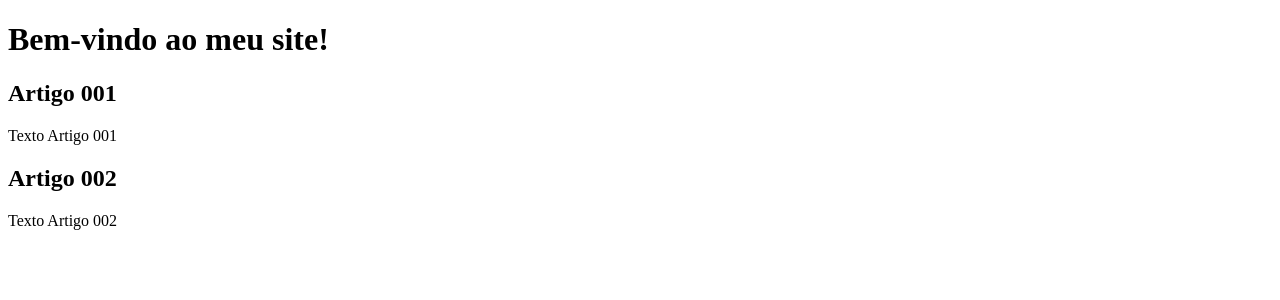
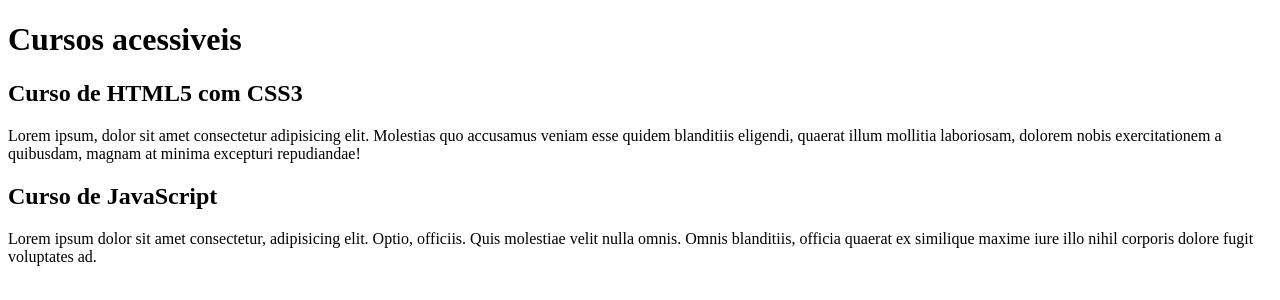
Before and after one commit to feveray/projeto-site, a plain HTML site: page index.html in a window 1280 px wide. Drawn offline with Linux system fonts and the light colour scheme.

Commit message:
comecei a escrever o conteúdo

```diff
--- a/index.html
+++ b/index.html
@@ -8,15 +8,15 @@
 <body>
     <main>
         <header>
-            <h1>Bem-vindo ao meu site!</h1>
+            <h1>Cursos acessiveis</h1>
         </header>
         <article>
-            <h2>Artigo 001</h2>
-            <p>Texto Artigo 001</p>
+            <h2>Curso de HTML5 com CSS3</h2>
+            <p>Lorem ipsum, dolor sit amet consectetur adipisicing elit. Molestias quo accusamus veniam esse quidem blanditiis eligendi, quaerat illum mollitia laboriosam, dolorem nobis exercitationem a quibusdam, magnam at minima excepturi repudiandae!</p>
         </article>
         <article>
-            <h2>Artigo 002</h2>
-            <p>Texto Artigo 002</p>
+            <h2>Curso de JavaScript</h2>
+            <p>Lorem ipsum dolor sit amet consectetur, adipisicing elit. Optio, officiis. Quis molestiae velit nulla omnis. Omnis blanditiis, officia quaerat ex similique maxime iure illo nihil corporis dolore fugit voluptates ad.</p>
         </article>
     </main>
 </body>
```
